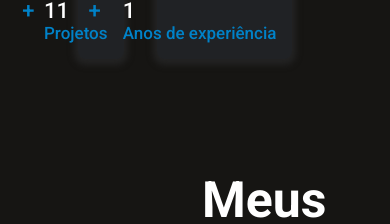
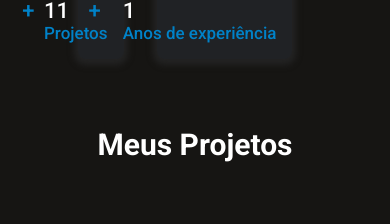
Before and after one commit to marcoshgss/portfolio-react, a React (Vite) app: page / in a window 390 px wide. Shown: the part 1344-1568 px from the top of the page. Built offline with nearby package versions, Linux system fonts and the light colour scheme.

Commit message:
ajustes-responsividade-myprojects

```diff
--- a/src/Components/About/About.css
+++ b/src/Components/About/About.css
@@ -144,13 +144,14 @@
 @media (max-width:480px) {
   .my-about {
     margin: 20px 30px;
-
+    align-items:center;
   }
 
   .my-about  h1 {
     font-size: 30px;
     margin: 0px auto;
     padding: 3rem;
+    font-weight: 600;
   }
 
   .about-sections {
--- a/src/Components/MyProjects/MyProjects.css
+++ b/src/Components/MyProjects/MyProjects.css
@@ -53,18 +53,42 @@
     margin-top: 50px 70px;
     align-items: start;
   }
+
   .my-projects h1 {
     padding: 0px 2rem;
     font-size: 50px;
     font-weight: 600;
   }
+
   .my-projects .my-container {
     grid-template-columns: 1fr;
     margin-left: 2rem;
     gap: 20px;
   }
+
   .my-container img {
     width: 100%;
     height: 100%;
   }
 }
+
+@media (max-width:480px) {
+  .my-projects {
+    margin: 20px 30px;
+    align-items:center;
+  }
+
+  .my-projects h1 {
+    font-size: 30px;
+    margin: 0px auto;
+    padding: 3rem;
+    font-weight: 600;
+  }
+
+  .my-projects .my-container {
+    grid-template-columns: 1fr;
+    margin: 0 auto;
+    gap: 20px;
+  }
+
+}
```
